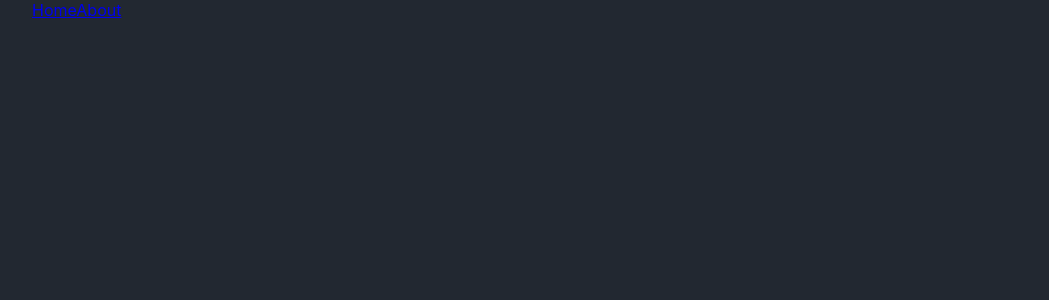
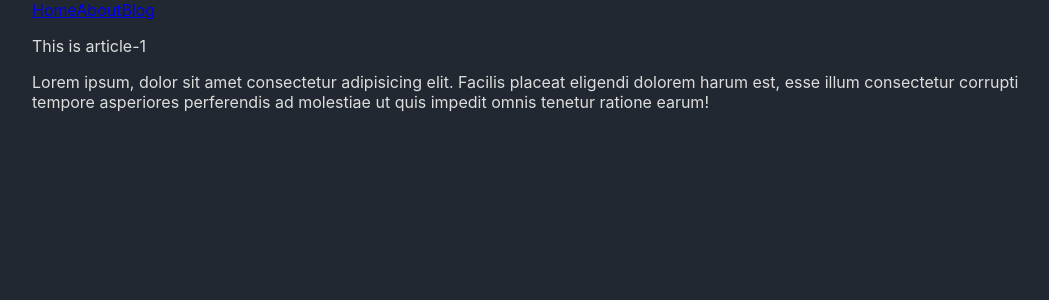
Before and after one commit to rezaageng/violet-app, a React (Create React App) app: page /blog/article-1 in a window 1280 px wide. Before the commit this address had no page. Shown: the top 300 px of the page, without its empty margins (96-1145 px from the left). Built offline with nearby package versions, Linux system fonts and the light colour scheme.

Commit message:
dynamic url

```diff
--- a/src/App.js
+++ b/src/App.js
@@ -3,19 +3,23 @@ import Home from "./Home"
 import { Routes, Route, Link } from "react-router-dom"
 import About from "./About"
 import AboutMe from "./AboutMe"
-
+import Blog from "./Blog"
+import BlogDetail from "./BlogDetail"
 function App() {
   return (
     <div class="app">
       <nav>
         <Link to="/">Home</Link>
         <Link to="/about">About</Link>
+        <Link to="/blog">Blog</Link>
       </nav>
       <Routes>
         <Route path="/" element={<Home />} />
         <Route path="about" element={<About />}>
           <Route path="me" element={<AboutMe />} />
         </Route>
+        <Route path="blog" element={<Blog />} />
+        <Route path="blog/:slug" element={<BlogDetail />} />
       </Routes>
     </div>
   )
--- /dev/null
+++ b/src/Blog.js
@@ -0,0 +1,19 @@
+import { Link } from "react-router-dom"
+export default function Blog() {
+  return (
+    <>
+      <h1>Blog</h1>
+      <il>
+        <li>
+          <Link to="article-1">Article 1</Link>
+        </li>
+        <li>
+          <Link to="article-2">Article 2</Link>
+        </li>
+        <li>
+          <Link to="article-3">Article 3</Link>
+        </li>
+      </il>
+    </>
+  )
+}
--- /dev/null
+++ b/src/BlogDetail.js
@@ -0,0 +1,16 @@
+import { useParams } from "react-router-dom"
+export default function BlogDetail() {
+  const urlParams = useParams()
+
+  return (
+    <>
+      <p>This is {urlParams.slug}</p>
+      <p>
+        Lorem ipsum, dolor sit amet consectetur adipisicing elit. Facilis
+        placeat eligendi dolorem harum est, esse illum consectetur corrupti
+        tempore asperiores perferendis ad molestiae ut quis impedit omnis
+        tenetur ratione earum!
+      </p>
+    </>
+  )
+}
```
